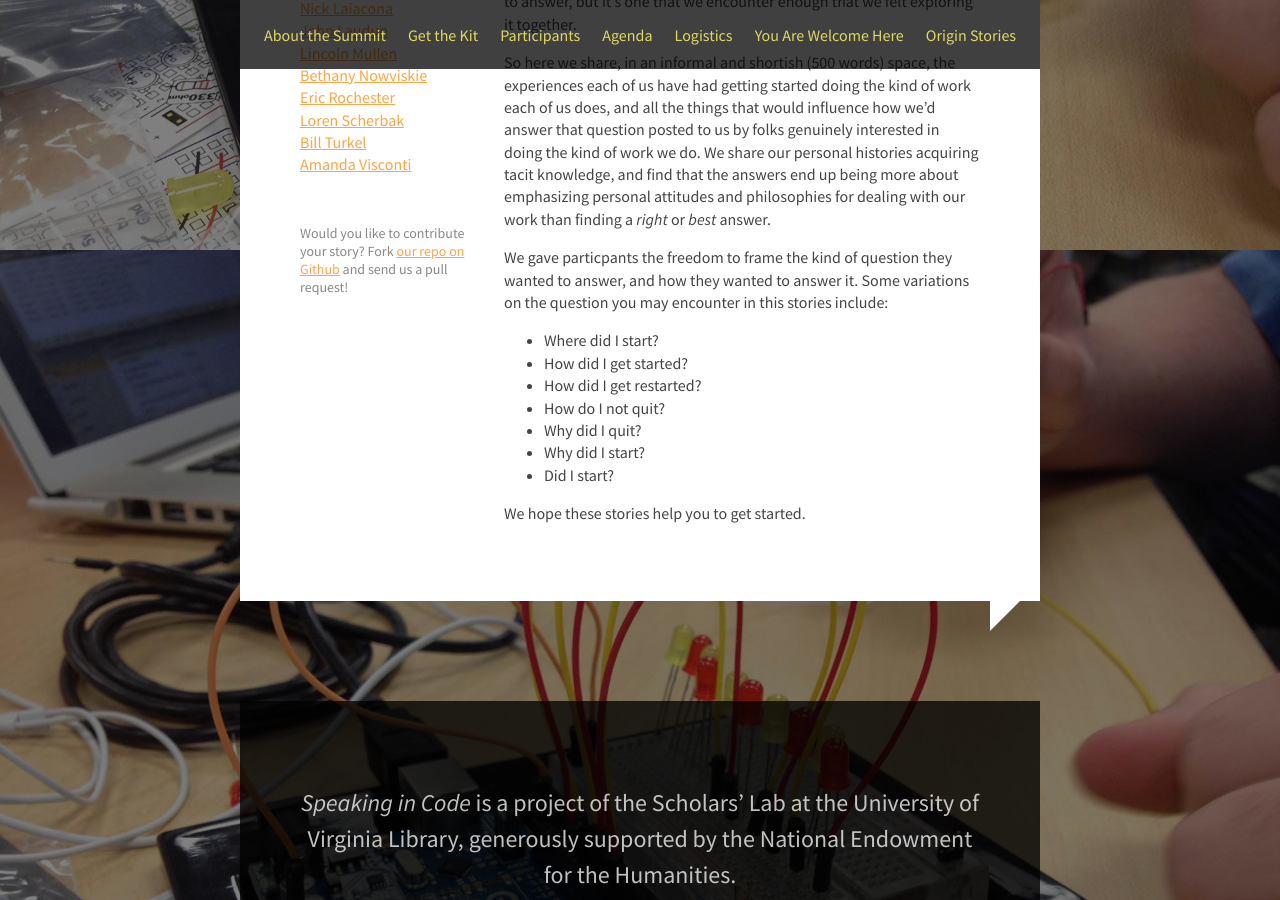
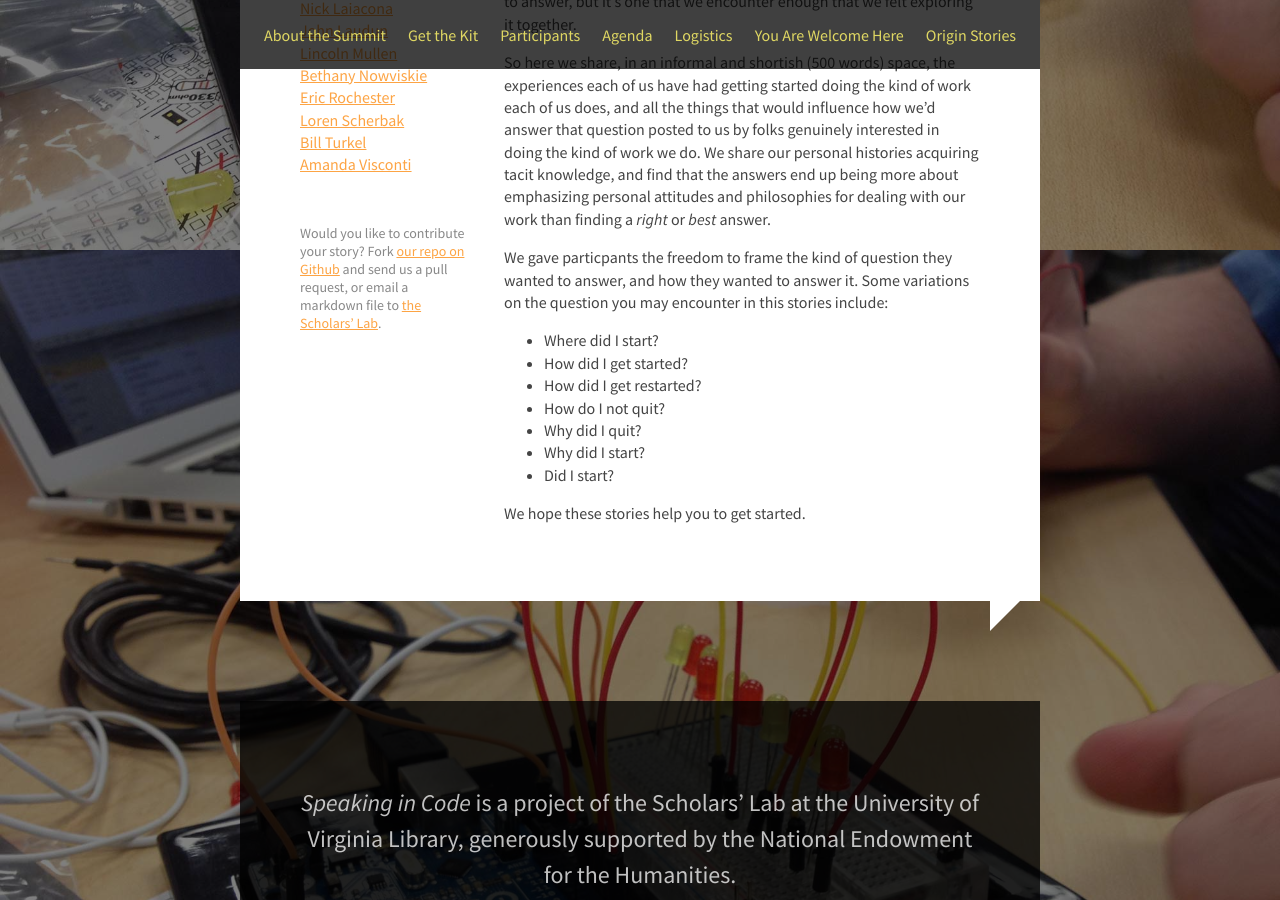
Before and after one commit to scholarslab/speakingincode, a Jekyll site: the page built from starting/index.md, in a window 1280 px wide and 900 px high, scrolled down 710 px. Built offline with Jekyll 4.4.1, drawn with Linux system fonts in a browser that asks for light colours; nearby versions of some CDN libraries; some web fonts are replaced; Markdown is read by kramdown in place of the engine named in the settings.

Commit message:
Adds link to email.

```diff
--- a/_layouts/post.html
+++ b/_layouts/post.html
@@ -21,7 +21,7 @@ layout: default
 <li><a href="amanda-visconti.html">Amanda Visconti</a></li>
 </ul>
 
-<p class="contribute">Would you like to contribute your story? Fork <a href="http://github.com/scholarslab/speakingincode/">our repo on Github</a> and send us a pull request!</p>
+<p class="contribute">Would you like to contribute your story? Fork <a href="http://github.com/scholarslab/speakingincode/">our repo on Github</a> and send us a pull request, or email a markdown file to <a href="mailto:scholarslab@virginia.edu">the Scholars’ Lab</a>.</p>
 </nav>
 
 <article>
```
